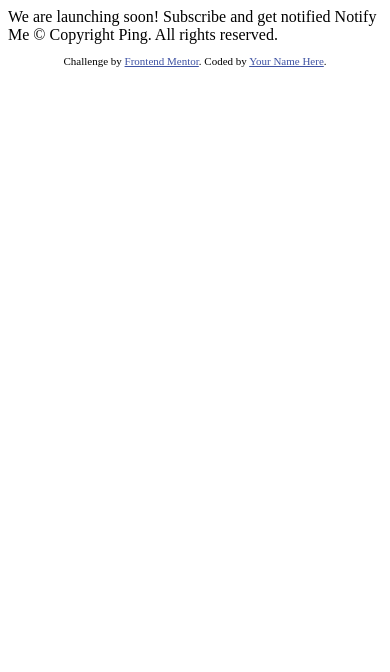
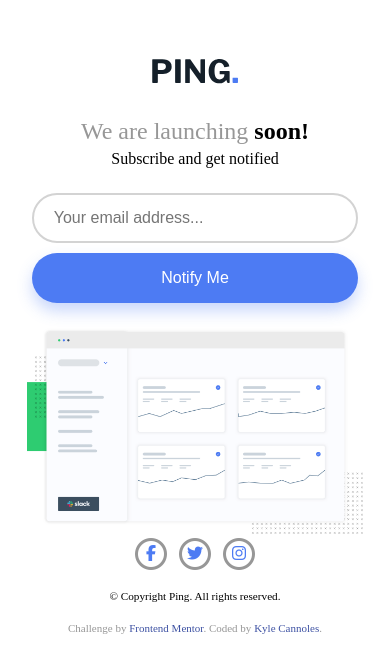
Before and after one commit to kylecannoles/ping-coming-soon-page, a plain HTML site: page index.html in a window 390 px wide. Drawn offline with Linux system fonts and the light colour scheme.

Commit message:
Add initial solution attempt

```diff
--- a/index.html
+++ b/index.html
@@ -1,33 +1,84 @@
 <!DOCTYPE html>
 <html lang="en">
   <head>
-  <meta charset="UTF-8">
-  <meta name="viewport" content="width=device-width, initial-scale=1.0"> <!-- displays site properly based on user's device -->
+    <meta charset="UTF-8" />
+    <meta name="viewport" content="width=device-width, initial-scale=1.0" />
+    <!-- displays site properly based on user's device -->
 
-  <link rel="icon" type="image/png" sizes="32x32" href="./images/favicon-32x32.png">
-
+    <link
+      rel="icon"
+      type="image/png"
+      sizes="32x32"
+      href="./images/favicon-32x32.png"
+    />
+    <link rel="stylesheet" href="./src/style.css" />
     <title>Frontend Mentor | Ping coming soon page</title>
 
     <!-- Feel free to remove these styles or customise in your own stylesheet 👍 -->
     <style>
-    .attribution { font-size: 11px; text-align: center; }
-    .attribution a { color: hsl(228, 45%, 44%); }
+      .attribution {
+        font-size: 11px;
+        text-align: center;
+      }
+      .attribution a {
+        color: hsl(228, 45%, 44%);
+      }
     </style>
+    <script src="./src/script.js"></script>
+    <script
+      src="https://kit.fontawesome.com/596f26c598.js"
+      crossorigin="anonymous"
+    ></script>
   </head>
   <body>
+    <img class="logo" src="./images/logo.svg" />
+    <p class="welcome-message">We are launching <strong>soon!</strong></p>
 
-  We are launching soon!
-
-  Subscribe and get notified
-
+    <div>Subscribe and get notified</div>
+    <div class="form" id="email-form">
+      <input
+        class="grid-item"
+        id="email"
+        type="email"
+        placeholder="Your email address..."
+      />
+      <button class="grid-item" id="email-btn" onclick="emailIsValid()">
         Notify Me
-
+      </button>
+      <label class="grid-item hidden" id="email-error">
+        Please provide a valid email address
+      </label>
+    </div>
+    <img class="dashboard-img" src="./images/illustration-dashboard.png" />
+    <div class="socials">
+      <a href="https://facebook.com/pingapp">
+        <span class="fa-stack">
+          <i class="far fa-circle fa-stack-2x"></i>
+          <i class="fab fa-facebook-f"></i>
+        </span>
+      </a>
+      <a href="https://twitter.com/pingapp">
+        <span class="fa-stack">
+          <i class="far fa-circle fa-stack-2x"></i>
+          <i class="fab fa-twitter"></i>
+        </span>
+      </a>
+      <a href="https://instagram.com/pingapp">
+        <span class="fa-stack">
+          <i class="far fa-circle fa-stack-2x"></i>
+          <i class="fab fa-instagram"></i>
+        </span>
+      </a>
+    </div>
+    <div class="copyright">
       &copy; Copyright Ping. All rights reserved.
-
+    </div>
     <footer>
       <p class="attribution">
-      Challenge by <a href="https://www.frontendmentor.io?ref=challenge" target="_blank">Frontend Mentor</a>.
-      Coded by <a href="#">Your Name Here</a>.
+        Challenge by
+        <a href="https://www.frontendmentor.io?ref=challenge" target="_blank"
+          >Frontend Mentor</a
+        >. Coded by <a href="#">Kyle Cannoles</a>.
       </p>
     </footer>
   </body>
--- /dev/null
+++ b/src/script.js
@@ -0,0 +1,21 @@
+function emailIsValid(click) {
+  var form = document.createElement("form");
+  form.setAttribute("method", "post");
+  form.style.display = "hidden";
+  document.body.appendChild(form);
+  var email = document.getElementById("email").value;
+  console.log(email);
+  if (/\S+@\S+\.\S+/.test(email)) {
+    document.getElementById("email").style.borderColor = "lightgray";
+    form.setAttribute("action", "https://localhost?email=" + email);
+    form.submit();
+  } else {
+    document.getElementById("email").style.borderColor = "red";
+    const emailError = document.getElementById("email-error");
+    emailError.classList.add("show-error");
+    emailError.classList.remove("hidden");
+  }
+}
+
+const emailBtn = document.getElementById("email-btn");
+emailBtn.addEventListener("click", emailIsValid, false);
--- /dev/null
+++ b/src/style.css
@@ -0,0 +1,138 @@
+body {
+  text-align: center;
+  color: #979797;
+}
+
+.welcome-message {
+  font-size: 2em;
+  margin-top: 30px;
+  margin-bottom: 5px;
+}
+
+strong {
+  color: black;
+}
+
+div {
+  color: black;
+  margin-bottom: 20px;
+}
+
+input {
+  color: lightgray;
+
+  display: inline-block;
+  font-size: 16px;
+  border: 2px solid lightgray;
+  border-radius: 30px;
+  padding: 10px 0px 10px 20px;
+  text-align: left;
+  -webkit-box-sizing: border-box; /* Safari/Chrome, other WebKit */
+  -moz-box-sizing: border-box; /* Firefox, other Gecko */
+  box-sizing: border-box; /* Opera/IE 8+ */
+}
+
+input:focus {
+  outline: none;
+  border-color: black;
+  color: black;
+}
+
+#email-btn {
+  background-color: rgb(77, 123, 243);
+  border: 0px solid #4d7bf3;
+  border-radius: 30px;
+  color: white;
+  text-align: center;
+  text-decoration: none;
+  font-size: 16px;
+  cursor: pointer;
+  box-shadow: 0px 8px 15px rgba(77, 123, 243, 0.3);
+  outline: none;
+}
+
+#email-btn:hover {
+  background-color: rgba(77, 123, 243, 0.85);
+}
+
+.dashboard-img {
+  width: 700px;
+  margin: 70px;
+}
+
+a,
+a:visited {
+  text-decoration: none;
+  color: inherit;
+}
+
+.fab {
+  color: #4d7bf3;
+}
+
+.logo {
+  margin-top: 50px;
+}
+
+#email-error {
+  font-style: italic;
+  color: red;
+  text-align: left;
+  font-size: 0.8em;
+}
+
+.form {
+  display: grid;
+  justify-content: center;
+  align-items: center;
+  grid-template-columns: 400px 150px;
+}
+
+.grid-item {
+  width: auto;
+  height: 50px;
+  margin: 5px;
+}
+
+.show-error {
+  visibility: visible;
+  padding-left: 30px;
+}
+
+.hidden {
+  visibility: hidden;
+  height: 0px;
+  margin: 0;
+}
+
+.socials {
+  color: inherit;
+}
+
+@media all and (max-width: 500px) {
+  .welcome-message {
+    font-size: 1.5rem;
+  }
+  .form {
+    grid-template-columns: 90%;
+  }
+  .dashboard-img {
+    width: 90%;
+    margin: 0;
+  }
+
+  #email-btn {
+    order: 1;
+  }
+  #email-error {
+    font-size: 0.6em;
+    text-align: center;
+  }
+  .copyright {
+    font-size: 0.7em;
+  }
+  .show-error {
+    margin: 0px, auto, 30px;
+    padding: 0;
+  }
+}
```
Lines whose indentation alone changed are shown as unchanged.
